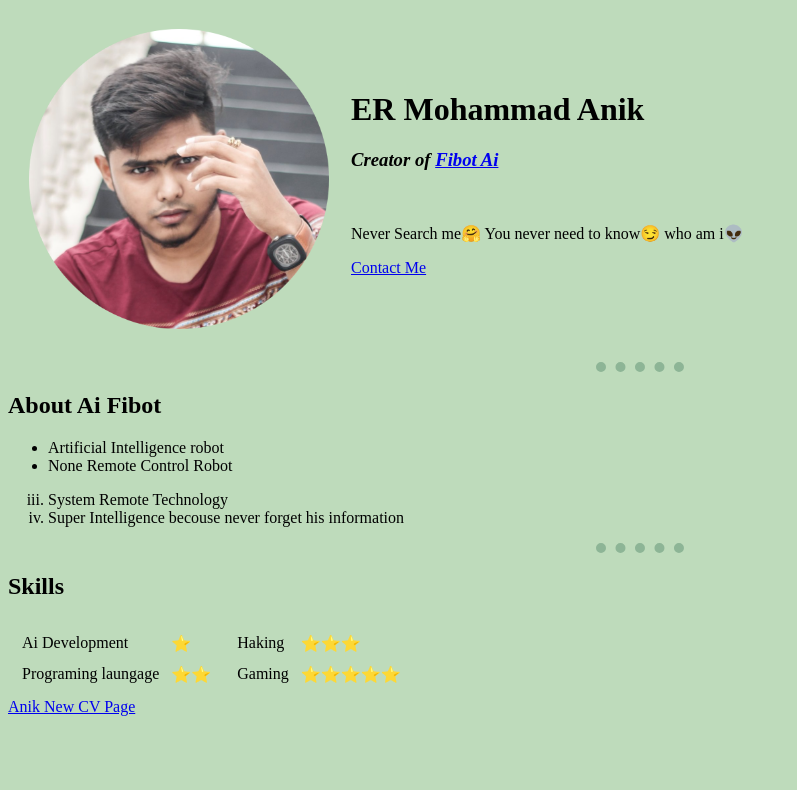
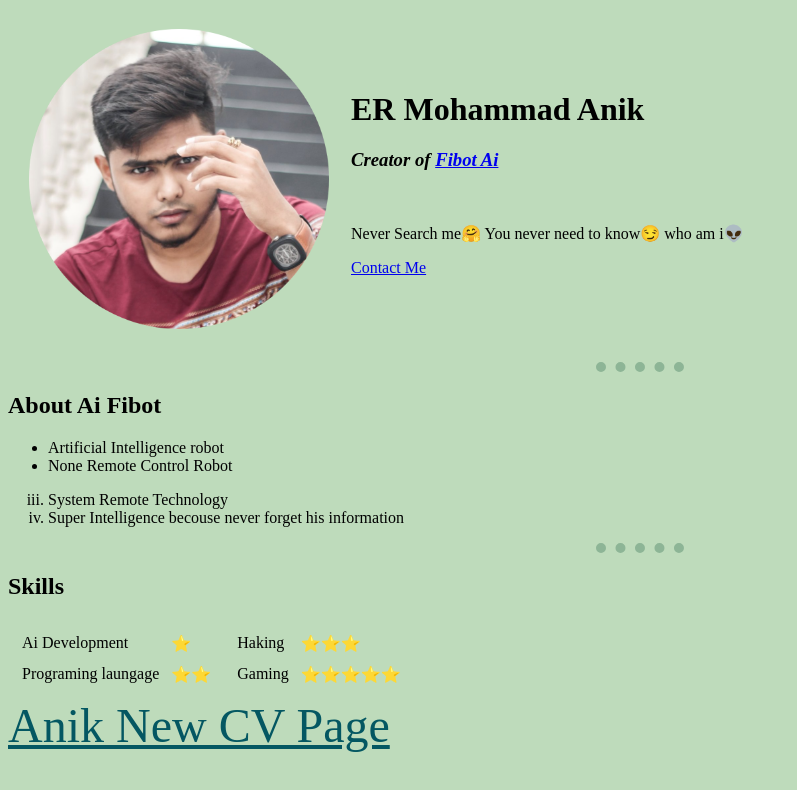
Before and after one commit to AnikAhamed/Project.Fi, a plain HTML site: page index.html in a window 1280 px wide. Shown: the whole page, without its empty margins (0-797 px from the left). Drawn offline with Linux system fonts and the light colour scheme.

Commit message:
Update index.html

```diff
--- a/index.html
+++ b/index.html
@@ -11,6 +11,10 @@
           border-top-width:10px;
           width: 7%;
         }
+      #anik-cv {
+       color:#045762;
+        font-size:3rem;
+      }
     </style>
   </head>
   <body >
```
